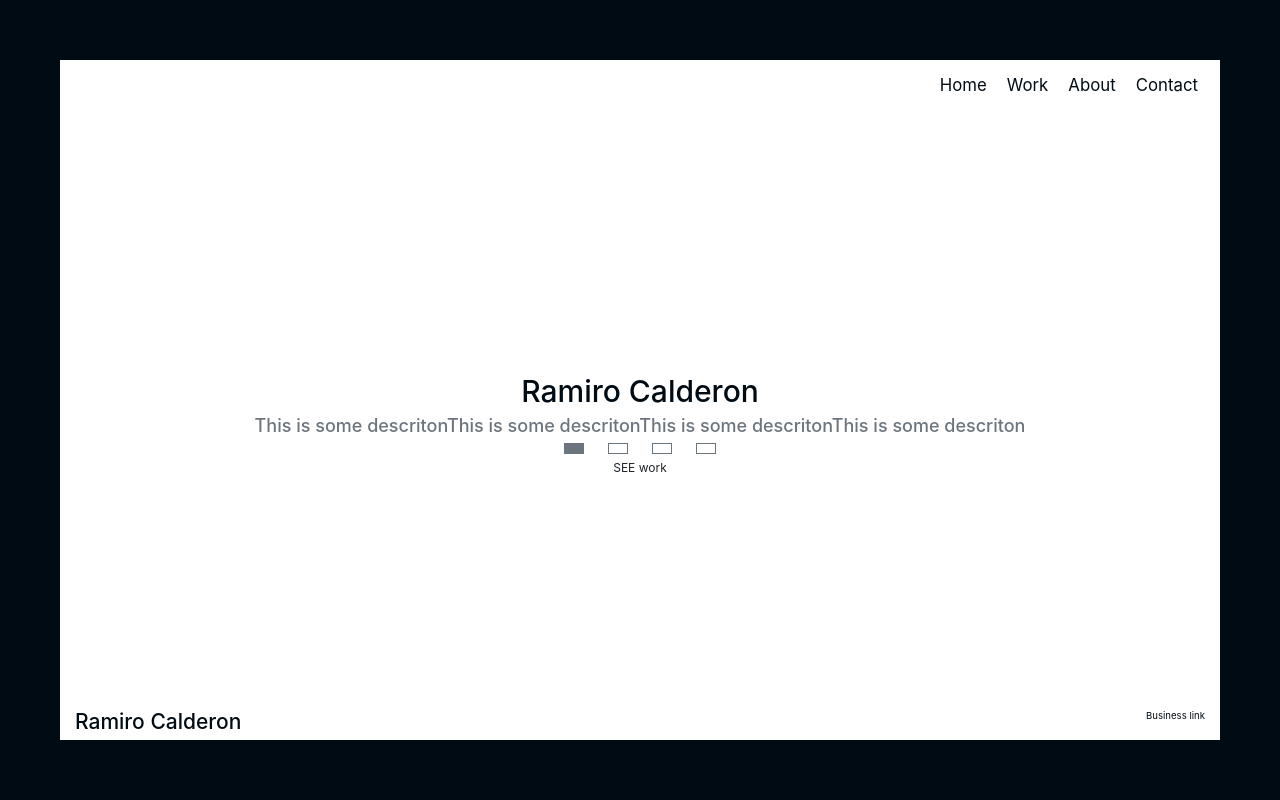
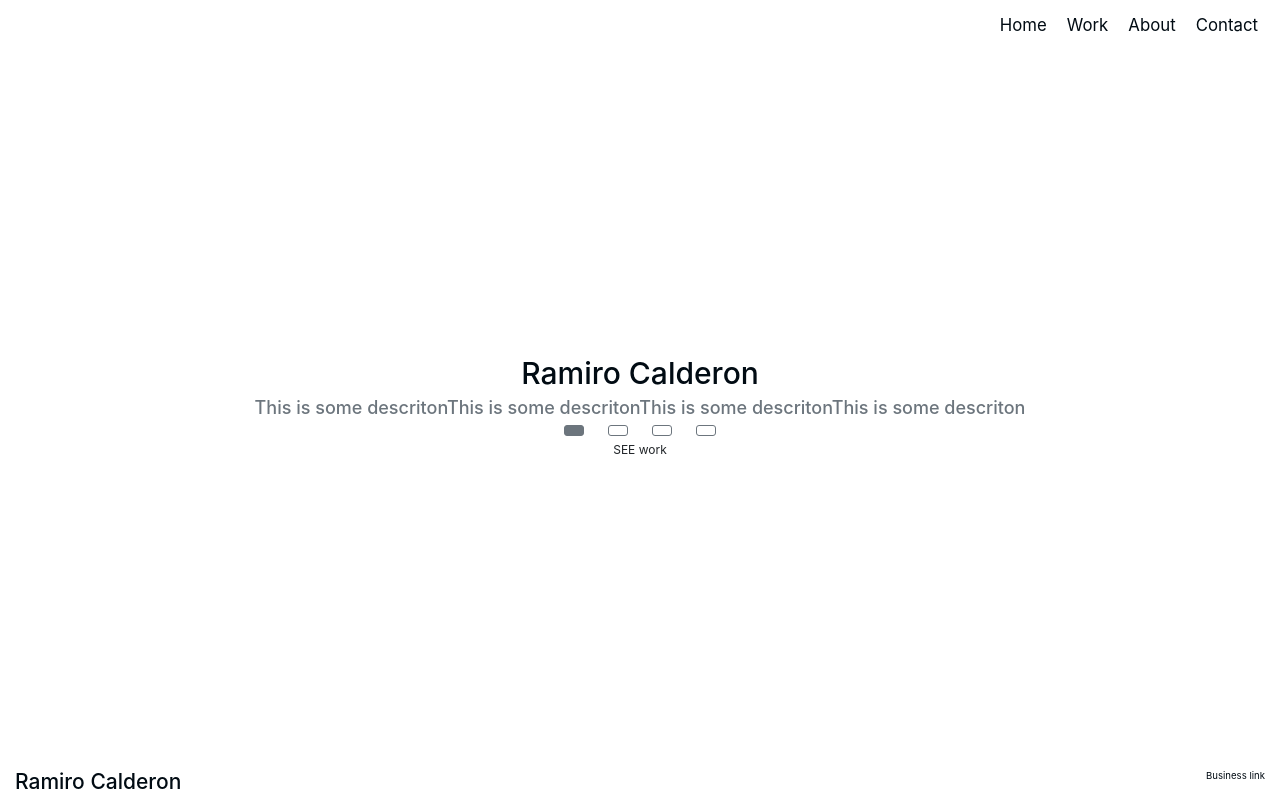
Before and after one commit to Racalder/Racalder.github.io, a Vue app: page / in a window 1280 px wide. Built offline with nearby package versions, Linux system fonts and the light colour scheme.

Commit message:
Moved HomeStatement.vue directly into Home.vue

```diff
--- a/src/App.vue
+++ b/src/App.vue
@@ -1,7 +1,7 @@
 <template>
 	<div id="app" class="h-100 d-flex flex-column">
 		<header-view></header-view>
-		<div id="content" class="row mx-0 text-center align-items-center justify-content-center flex-grow-1">
+		<div id="content" class="row mx-0 flex-grow-1">
 			<router-view/>
 		</div>
 		<footer-view></footer-view>
@@ -16,7 +16,7 @@
 		min-width: 375px;
 		border-style: solid;
 		border-color: #010B13; /*262626;*/ /*#141414; Chinese BLack*/ /*#282e33;*/ /*#212529; Maybe*/
-		border-width: 60px;
+		border-width: 0px;
 		color: #010B13;
 	}
 
@@ -34,7 +34,7 @@
 		}
 
 		#app{
-			border-width: 40px;
+			border-width: 0px;
 		}
 	}
 
--- a/src/views/Home.vue
+++ b/src/views/Home.vue
@@ -1,9 +1,18 @@
 <template>
-		<home-statement :statementInfo="activeHomeInfo"></home-statement>
+		<div class="d-flex flex-column justify-content-center text-center h-100 w-100">
+			<div id="home-title-text" class="text-nowrap h1">{{homeInfo[0].t}}</div>
+			<div id="home-desc-text" class="text-muted h4">{{homeInfo[0].d}}</div>
+			<div class="d-flex justify-content-center">
+				<div v-bind:class="selectedIndicator[0]" @click="selectStatement0"></div>
+				<div v-bind:class="selectedIndicator[1]" @click="selectStatement1"></div>
+				<div v-bind:class="selectedIndicator[2]" @click="selectStatement2"></div>
+				<div v-bind:class="selectedIndicator[3]" @click="selectStatement3"></div>
+			</div>
+			<div class="btn" > SEE work</div>
+		</div>
 </template>
 
 <script>
-	import HomeStatement from './HomeStatement';
 
 	export default{
 		data() {
@@ -49,7 +58,13 @@
 					}
 				],
 
-				homeSelected: 0
+				homeSelected: 0,
+				selectedStatement: 0,
+				indicator0: ['btn btn-secondary mx-3','btn btn-outline-secondary mx-3','btn btn-outline-secondary mx-3','btn btn-outline-secondary mx-3'],
+				indicator1: ['btn btn-outline-secondary mx-3','btn btn-secondary mx-3','btn btn-outline-secondary mx-3','btn btn-outline-secondary mx-3'],
+				indicator2: ['btn btn-outline-secondary mx-3','btn btn-outline-secondary mx-3','btn btn-secondary mx-3','btn btn-outline-secondary mx-3'],
+				indicator3: ['btn btn-outline-secondary mx-3','btn btn-outline-secondary mx-3','btn btn-outline-secondary mx-3','btn btn-secondary mx-3'],
+				selectedIndicator: [],
 			}
 		},
 
@@ -60,15 +75,29 @@
 				this.homeInfo[ind].i = true;
 				this.homeInfo[ind].iClass = 'btn btn-secondary';
 				this.homeSelected = ind;
-			}
+			},
+			selectStatement0: function(){
+				this.selectedIndicator = this.indicator0;
+			},
+			selectStatement1: function(){
+				this.selectedIndicator = this.indicator1;
+			},
+			selectStatement2: function(){
+				this.selectedIndicator = this.indicator2;
+			},
+			selectStatement3: function(){
+				this.selectedIndicator = this.indicator3;
+			},
 		},
 		computed: {
 			activeHomeInfo(){
 				return this.homeInfo[Object.keys(this.homeInfo.filter(function(u){return u.i}))[0]];
 			}
 		},
+		created(){
+			this.selectedIndicator = this.indicator0;
+		},
 		components: {
-			'home-statement': HomeStatement,
 		},
 	}
 </script>
--- a/src/views/HomeStatement.vue
+++ b/src/views/HomeStatement.vue
@@ -1,5 +1,5 @@
 <template>
-	<div class="px-3 mx-3 mt-5 w-75">
+	<div class="h-100">
 		<div id="home-title-text" class="text-nowrap h1">{{statementInfo.t}}</div>
 		<div id="home-desc-text" class="text-muted h4">{{statementInfo.d}}</div>
 		<div class="d-flex justify-content-center">
```
Also changed, not shown: 1 other file (tests, documents, lock files or other folders).
